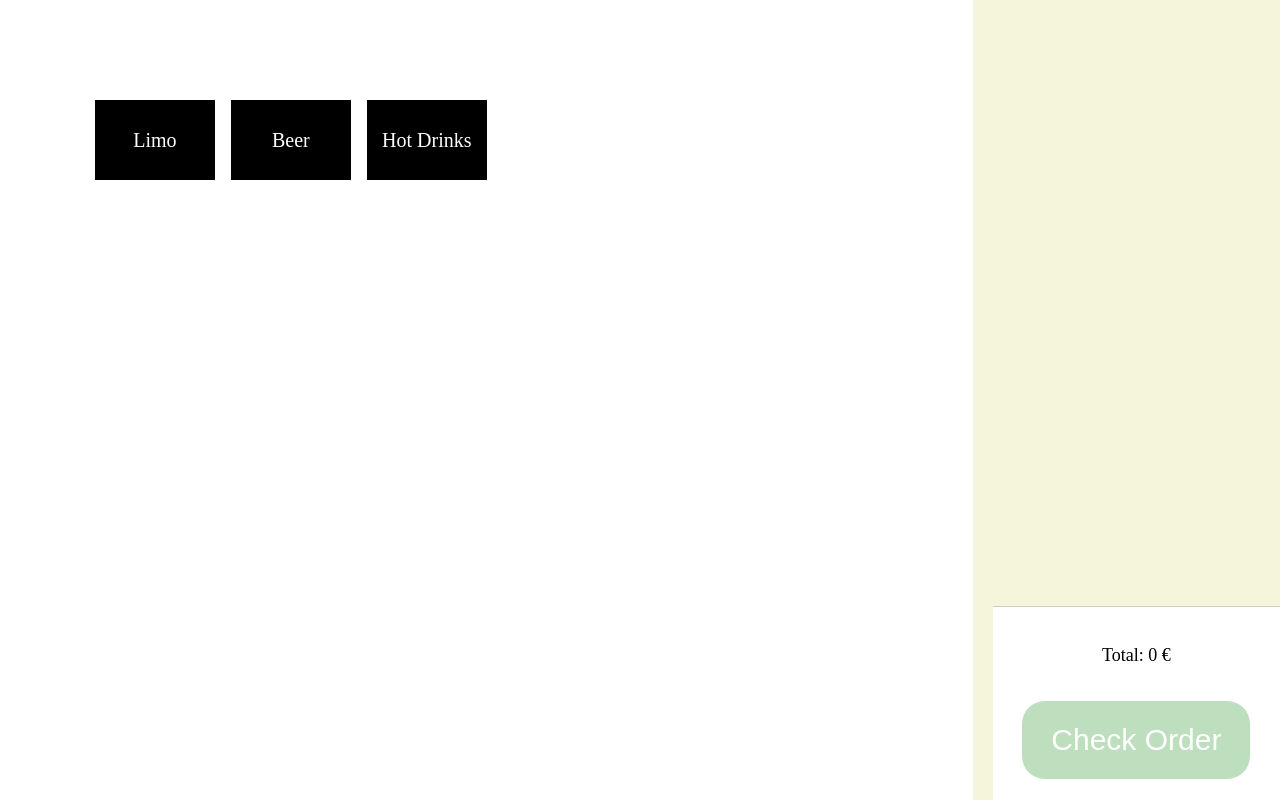
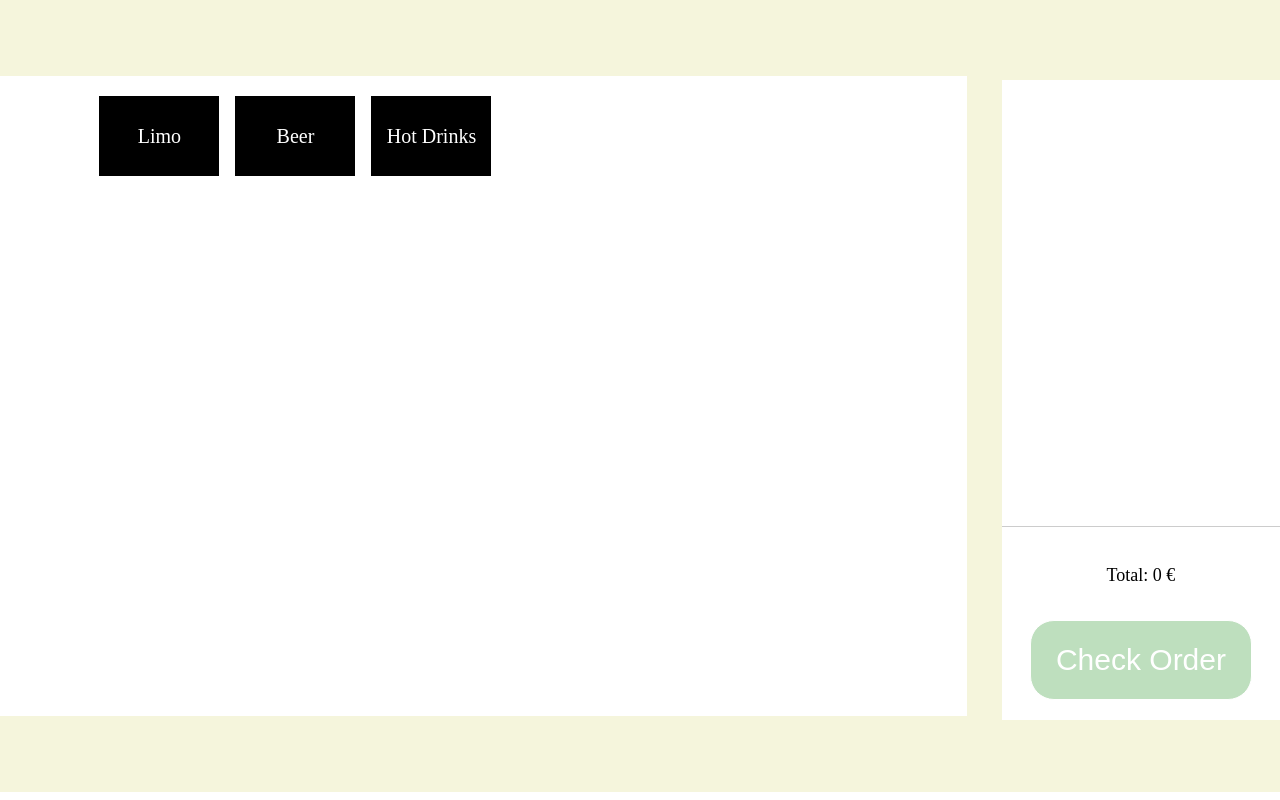
Before and after one commit to ChrDuus/Gastronovi, an Angular app: page / in a window 1280 px wide. Built offline with nearby package versions, Linux system fonts and the light colour scheme.

Commit message:
closing button for calculator added, some css for cart and menue added

```diff
--- a/src/app/app.component.scss
+++ b/src/app/app.component.scss
@@ -3,10 +3,13 @@
 section{
     @include dFlex(flex, row, center, flex-end, nowrap, 15px);
     width: 100%;
+    background-color: beige;
     >.menue-area{
         @include dFlex(flex, column, center, center, nowrap, 15px);
         width: 100%;
         height: 100%;
+        background-color: white;
+        padding: 20px;
     }
 
     >app-menue{
@@ -22,7 +25,7 @@ section{
 
     >app-cart{
         padding-left: 20px;
-        height: 100vh;
+        height: 99vh;
         width: 30%;
         background-color:beige;
     }
--- a/src/app/calculator/calculator.component.html
+++ b/src/app/calculator/calculator.component.html
@@ -1,5 +1,6 @@
 <div class="overlay">
   <div class="calculator">
+    <p class="close-button" (click)="closeCalculator()">⨉</p>
     <h2>To pay: {{ totalPrice()}} €</h2>
 
     <div class="display">
--- a/src/app/calculator/calculator.component.scss
+++ b/src/app/calculator/calculator.component.scss
@@ -9,12 +9,25 @@
 }
 
 .calculator {
+  position: relative;
   background: #fff;
   padding: 2rem;
   border-radius: 1rem;
   box-shadow: 0 0 20px rgba(0,0,0,0.3);
   width: 300px;
   text-align: center;
+
+  >.close-button{
+    position:absolute;
+    top: 4px;
+    right: 15px;
+    cursor: pointer;
+
+    &:hover{
+      scale: 1.3;
+    }
+
+  }
 }
 
 .display {
--- a/src/app/calculator/calculator.component.ts
+++ b/src/app/calculator/calculator.component.ts
@@ -42,7 +42,11 @@ export class CalculatorComponent {
 
   continuePayment() {
     this.orderService.calculatorOpen.set(false)
+    this.orderService.safeOrder()
   }
 
+  closeCalculator(){
+    this.orderService.calculatorOpen.set(false)
+  }
 
 }
--- a/src/app/cart/cart.component.scss
+++ b/src/app/cart/cart.component.scss
@@ -2,7 +2,7 @@
 
 section{
     @include dFlex(flex, column, center, center, wrap, 16px);
-    height: 100%;
+    height: 100vh;
 
 
 
@@ -12,14 +12,15 @@ section{
   @include dFlex(flex, column, stretch, stretch, nowrap, 0);
   position: relative;
   width: 100%;
-  height: 100%;
+  height: 80%;
+  background-color: white;
 }
 
 .order {
   @include dFlex(flex, column, flex-start, flex-start, nowrap, 16px);
   flex: 1;
   overflow-y: auto;
-  padding-top: 40px;
+  padding: 20px;
 
   > .item-div {
     width: 100%;
--- a/src/app/services/orderservice.service.ts
+++ b/src/app/services/orderservice.service.ts
@@ -56,4 +56,10 @@ export class OrderserviceService {
       return parseFloat(price.toFixed(2));
     }
 
+
+  safeOrder(){
+     let orderToSafe = this.actualOrder
+
+     this.actualOrder = []
+  }
 }
```
